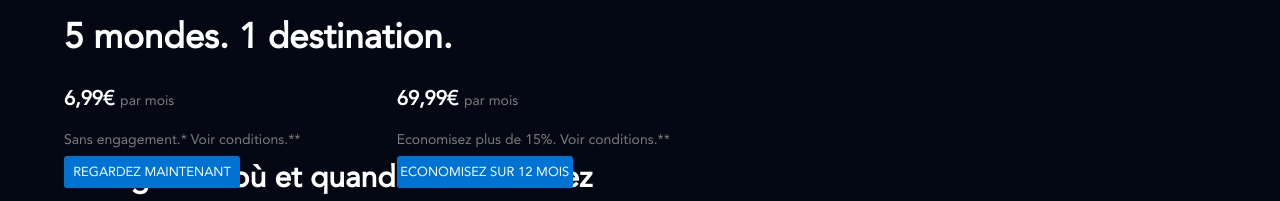
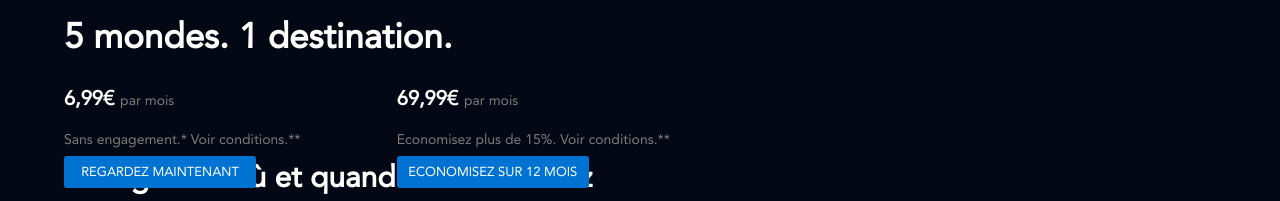
Before and after one commit to KsoniaK/projet_disney, a plain HTML site: page index.html in a window 1280 px wide. Shown: the part 260-461 px from the top of the page. Drawn offline with Linux system fonts and the light colour scheme.

Commit message:
modifications pour IOS

```diff
--- a/media_ordi.css
+++ b/media_ordi.css
@@ -120,7 +120,7 @@ hr{
     justify-content: start;
 }
 .abonnement button{
-    width: 11rem;
+    width: 12rem;
     margin-right: 0rem;
     margin-left: 0rem;
 }
```
